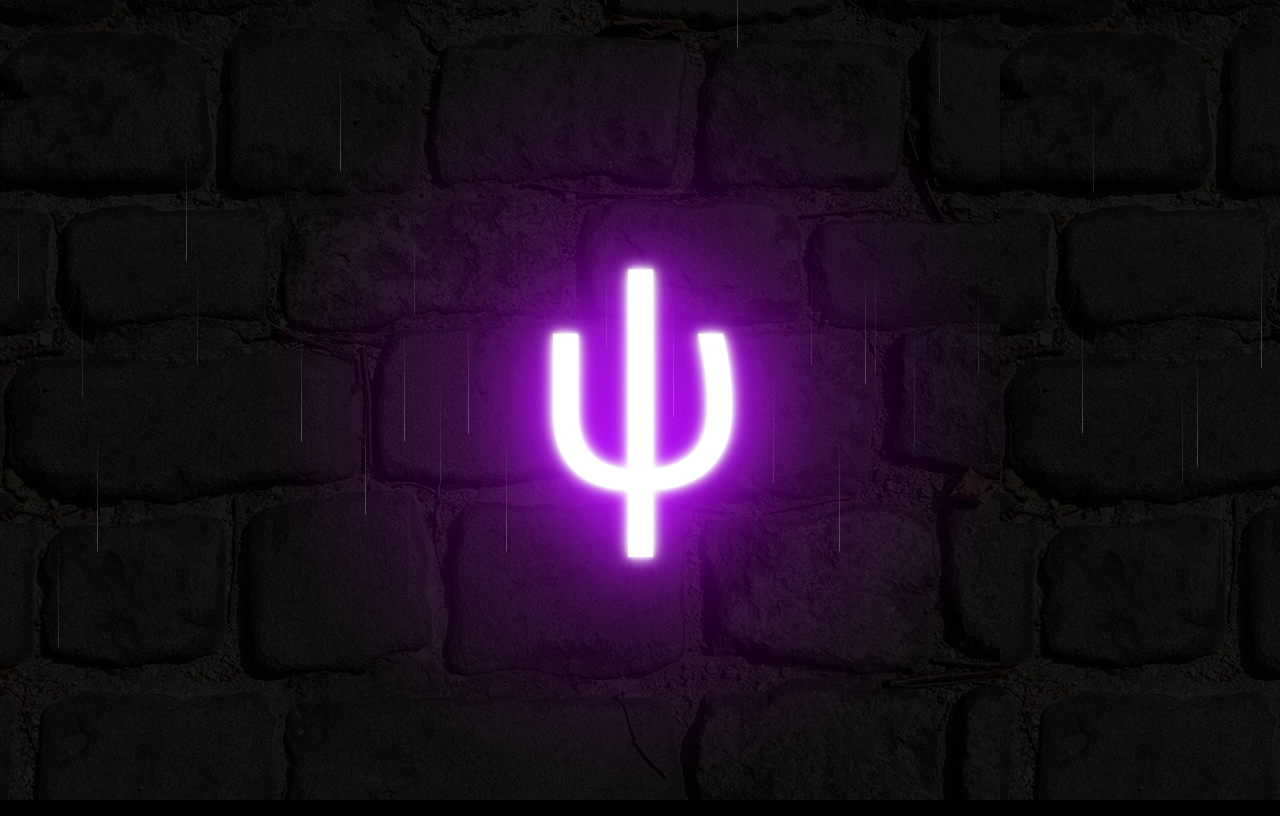
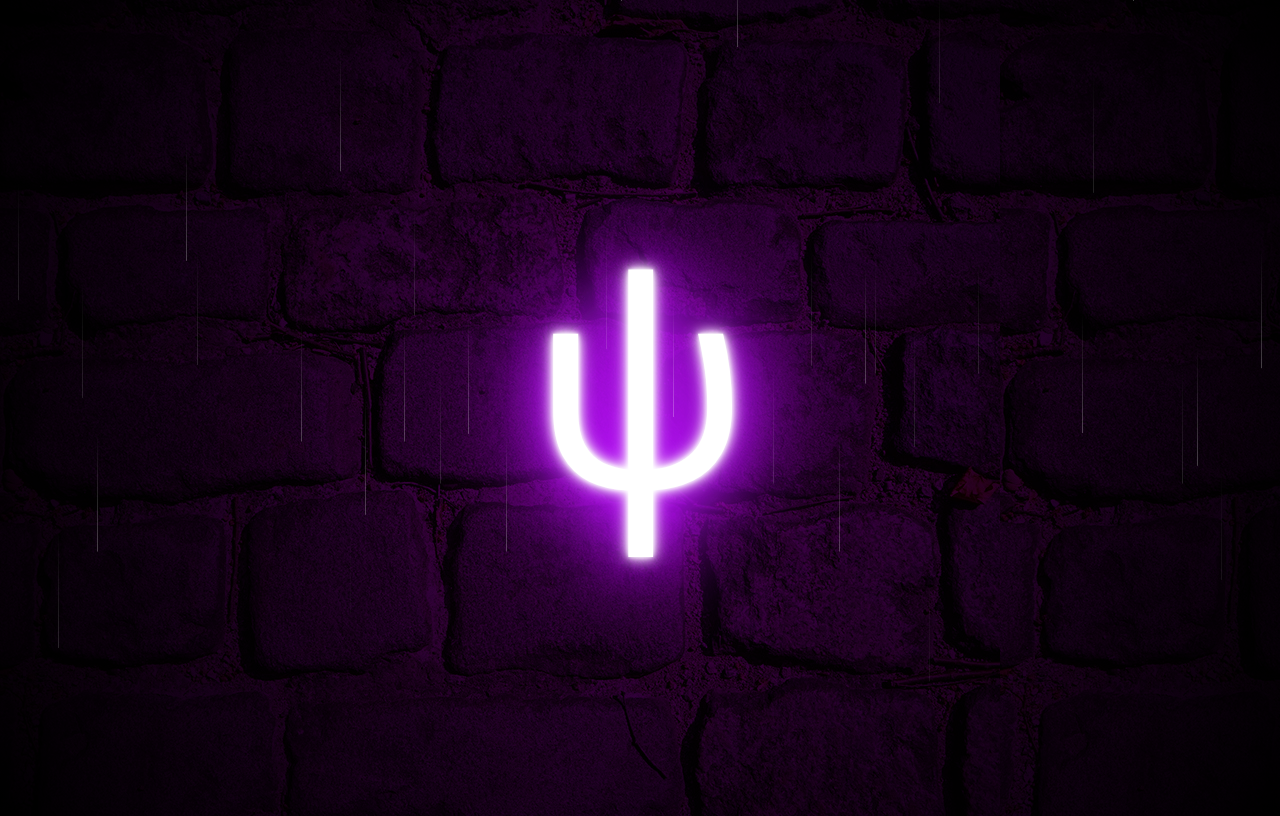
Before and after one commit to tarqd/psirun, a plain HTML site: page index.html in a window 1280 px wide. Drawn offline with Linux system fonts and the light colour scheme.

Commit message:
multiply

```diff
--- a/index.html
+++ b/index.html
@@ -29,21 +29,12 @@
         justify-content: center;
         align-items: center;
         overflow: hidden;
-        background:  radial-gradient(circle at center , rgb(78, 1, 93) 0, rgb(0, 0, 0), rgb(0, 0, 0) 100%);
+        background: url("./brick.jpg"),radial-gradient(circle at center , rgb(78, 1, 93) 0%,  rgb(0, 0, 0) 100%);
+        background-blend-mode: multiply;
         min-height: 100vh;
         min-width: 100vh;
       }
-      body::before {
-        content: "";
-        position: absolute;
-        top: 0;
-        left: 0;
-        width: 100%;
-        height: 100%;
-        background: url(./brick.jpg);
-        opacity: .1;
-        z-index: -1;
-      }
+
 
       h1,
       h2 {
```
